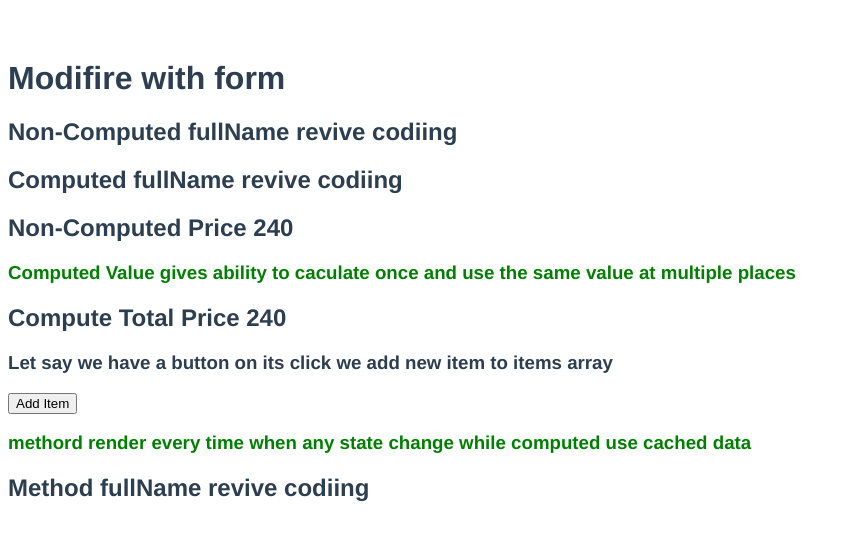
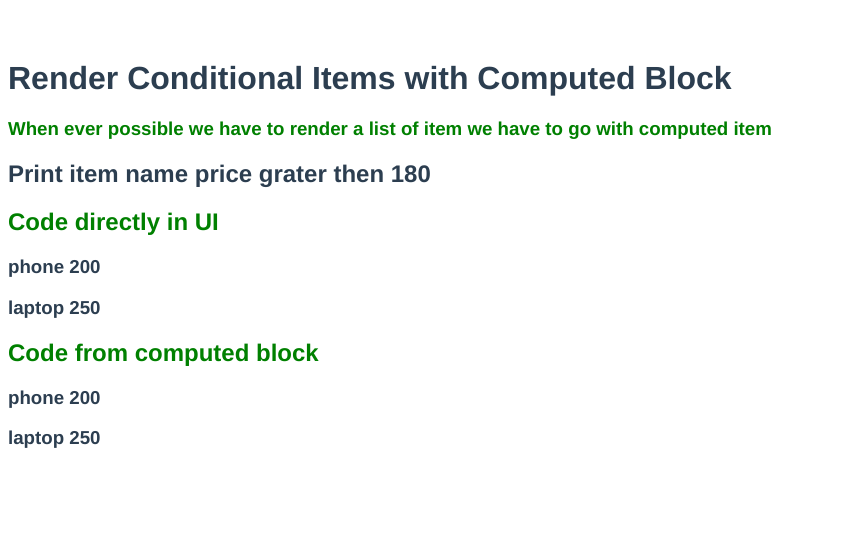
Before and after one commit to mentorvikash/Vue-tutorial-complete, a Vue app in the folder vue-tutorial-complete/: page / in a window 1280 px wide. Shown: the top 540 px of the page, without its empty margins (0-851 px from the left). Built offline with nearby package versions, Linux system fonts and the light colour scheme.

Commit message:
fltered computed element render

```diff
--- a/vue-tutorial-complete/src/App.vue
+++ b/vue-tutorial-complete/src/App.vue
@@ -1,15 +1,14 @@
 <template>
-  <h1>Modifire with form</h1>
-  <h2>Non-Computed fullName {{ fname }} {{ lname }}</h2>
-  <h2>Computed fullName {{ fullName }}</h2>
-  <h2>Non-Computed Price {{ items.reduce((total, current) => (total + current.price), 0) }}</h2>
-  <h3 :style="{ color: 'green' }">Computed Value gives ability to caculate once and use the same value at multiple
-    places</h3>
-  <h2>Compute Total Price {{ totalPrice }}</h2>
-  <h3>Let say we have a button on its click we add new item to items array</h3>
-  <button @click="addItem">Add Item</button>
-  <h3 :style="{ color: 'green' }">methord render every time when any state change while computed use cached data</h3>
-  <h2>Method fullName {{ fullNameM() }}</h2>
+  <h1>Render Conditional Items with Computed Block</h1>
+  <h3 :style="{ color: 'green' }"> When ever possible we have to render a list of item we have to go with computed item
+  </h3>
+  <h2>Print item name price grater then 180</h2>
+  <h2 :style="{ color: 'green' }">Code directly in UI</h2>
+  <div v-for="item in items" :key="item.id">
+    <h3 v-if="item.price > 180"> {{ item.name }} {{ item.price }}</h3>
+  </div>
+  <h2 :style="{ color: 'green' }">Code from computed block</h2>
+  <h3 v-for=" item in filterItems" :key="item.id"> {{ item.name + " " + item.price }} </h3>
 </template>
 
 <script>
@@ -17,8 +16,6 @@ export default {
   name: "App",
   data() {
     return {
-      fname: "revive",
-      lname: "codiing",
       items: [
         {
           id: 1,
@@ -28,42 +25,23 @@ export default {
         {
           id: 2,
           name: 'phone',
-          price: 50
+          price: 200
 
         },
         {
           id: 3,
           name: 'laptop',
-          price: 70
-
+          price: 250
         }
       ]
     }
   },
   methods: {
-    addItem() {
-      const obj = {
-        id: 4,
-        name: 'bottel',
-        price: 17
-      }
-      this.items.push(obj);
-    },
-    fullNameM() {
-      console.log("method block render")
-      return this.fname + " " + this.lname
-    }
   },
 
   computed: {
-    fullName() {
-      console.log("computed block render")
-      const fullname = this.fname + " " + this.lname
-      return fullname
-    },
-    totalPrice() {
-      const total = this.items.reduce((total, current) => (total + current.price), 0)
-      return total
+    filterItems() {
+      return this.items.filter(item => item.price > 180)
     }
   }
 
--- /dev/null
+++ b/vue-tutorial-complete/src/components/day10_filterd_computed_render.vue
@@ -0,0 +1,71 @@
+<template>
+    <h1>Render Conditional Items with Computed Block</h1>
+    <h3 :style="{ color: 'green' }"> When ever possible we have to render a list of item we have to go with computed item
+    </h3>
+    <h2>Print item name price grater then 180</h2>
+    <h2 :style="{ color: 'green' }">Code directly in UI</h2>
+    <div v-for="item in items" :key="item.id">
+        <h3 v-if="item.price > 180"> {{ item.name }} {{ item.price }}</h3>
+    </div>
+    <h2 :style="{ color: 'green' }">Code from computed block</h2>
+    <h3 v-for=" item in filterItems" :key="item.id"> {{ item.name + " " + item.price }} </h3>
+</template>
+
+<script>
+export default {
+    name: "App",
+    data() {
+        return {
+            items: [
+                {
+                    id: 1,
+                    name: 'tv',
+                    price: 120
+                },
+                {
+                    id: 2,
+                    name: 'phone',
+                    price: 200
+
+                },
+                {
+                    id: 3,
+                    name: 'laptop',
+                    price: 250
+                }
+            ]
+        }
+    },
+    methods: {
+    },
+
+    computed: {
+        filterItems() {
+            return this.items.filter(item => item.price > 180)
+        }
+    }
+}
+
+</script>
+
+<style>
+#app {
+    font-family: Avenir, Helvetica, Arial, sans-serif;
+    /* text-align: center; */
+    color: #2c3e50;
+    margin-top: 60px;
+}
+
+.form-main {
+    margin-top: 20px;
+    display: flex;
+    flex-direction: column;
+    gap: 10px;
+
+}
+
+.experience-block {
+    display: flex;
+    gap: 5px;
+}
+</style>
```
